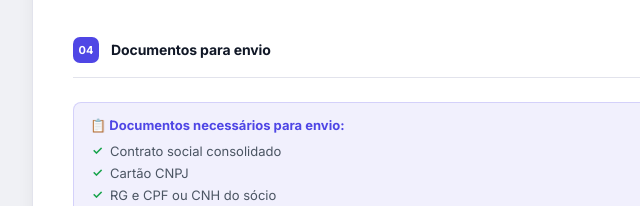
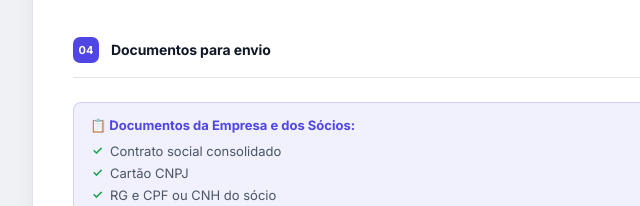
Before and after one commit to luciano7799/agross-docs, a website: page public/index.html in a window 1280 px wide. Shown: the part 2041-2247 px from the top of the page, 286-926 px from the left. Drawn offline with Linux system fonts and the light colour scheme.

Commit message:
Renomeia caixa: Documentos necessarios para envio -> Documentos da Empresa e dos Socios

```diff
--- a/public/index.html
+++ b/public/index.html
@@ -237,7 +237,7 @@
 
             <div class="form-group">
               <div class="docs-info" id="docsInfo">
-                <div class="docs-info-title">📋 Documentos necessários para envio:</div>
+                <div class="docs-info-title">📋 Documentos da Empresa e dos Sócios:</div>
                 <ul class="docs-list" id="docsList"></ul>
               </div>
             </div>
```
